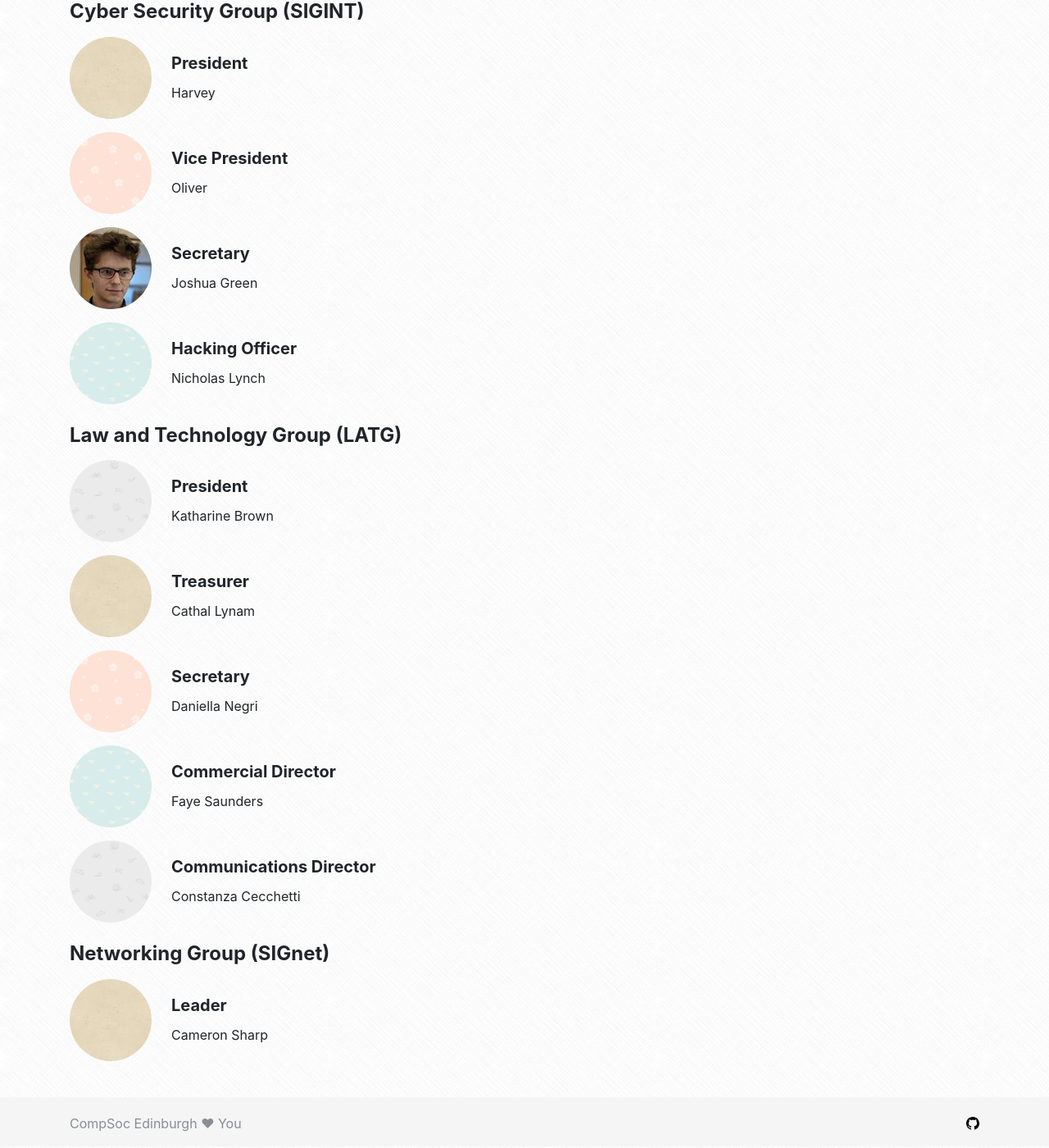
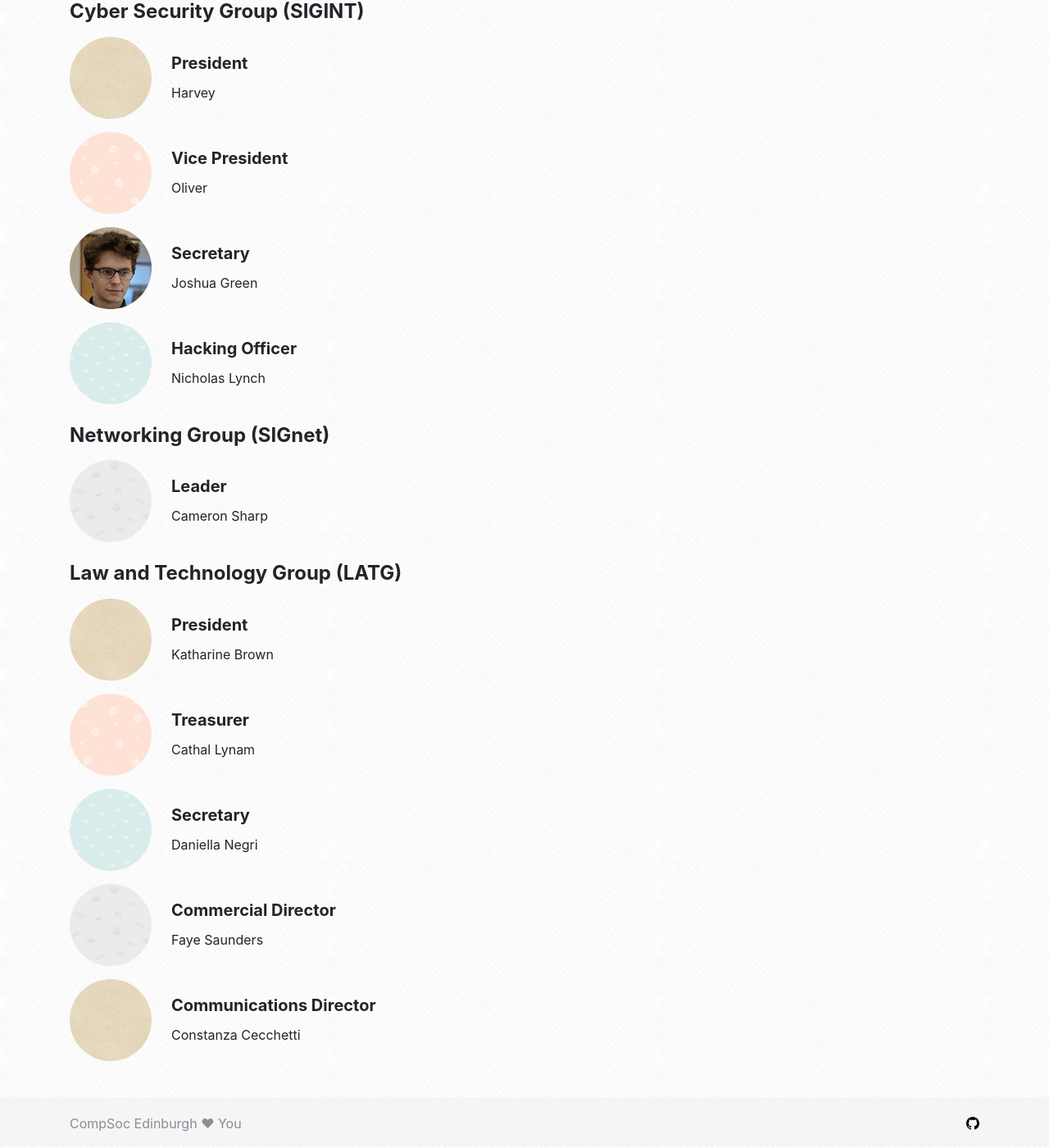
Before and after one commit to compsoc-edinburgh/website, a Jekyll site: the page built from _pages/team.html, in a window 1280 px wide and 1400 px high, scrolled down 1752 px. Shown: the whole window at 82% size. Built offline with Jekyll 4.4.1, drawn with Linux system fonts in a browser that asks for light colours; nearby versions of some CDN libraries; some of the changed lines change nothing that is shown.

Commit message:
Rearrange SIGs in order of creation date

```diff
--- a/_data/committee/2017-2018.yml
+++ b/_data/committee/2017-2018.yml
@@ -59,6 +59,11 @@ teams:
       - name: Nicholas Lynch
         role: Hacking Officer
 
+  - name: Networking Group (SIGnet)
+    members:
+      - name: Cameron Sharp
+        role: Leader
+
   - name: Law and Technology Group (LATG)
     members:
       - name: Katharine Brown
@@ -75,8 +80,3 @@ teams:
 
       - name: Constanza Cecchetti
         role: Communications Director
-
-  - name: Networking Group (SIGnet)
-    members:
-      - name: Cameron Sharp
-        role: Leader
```
